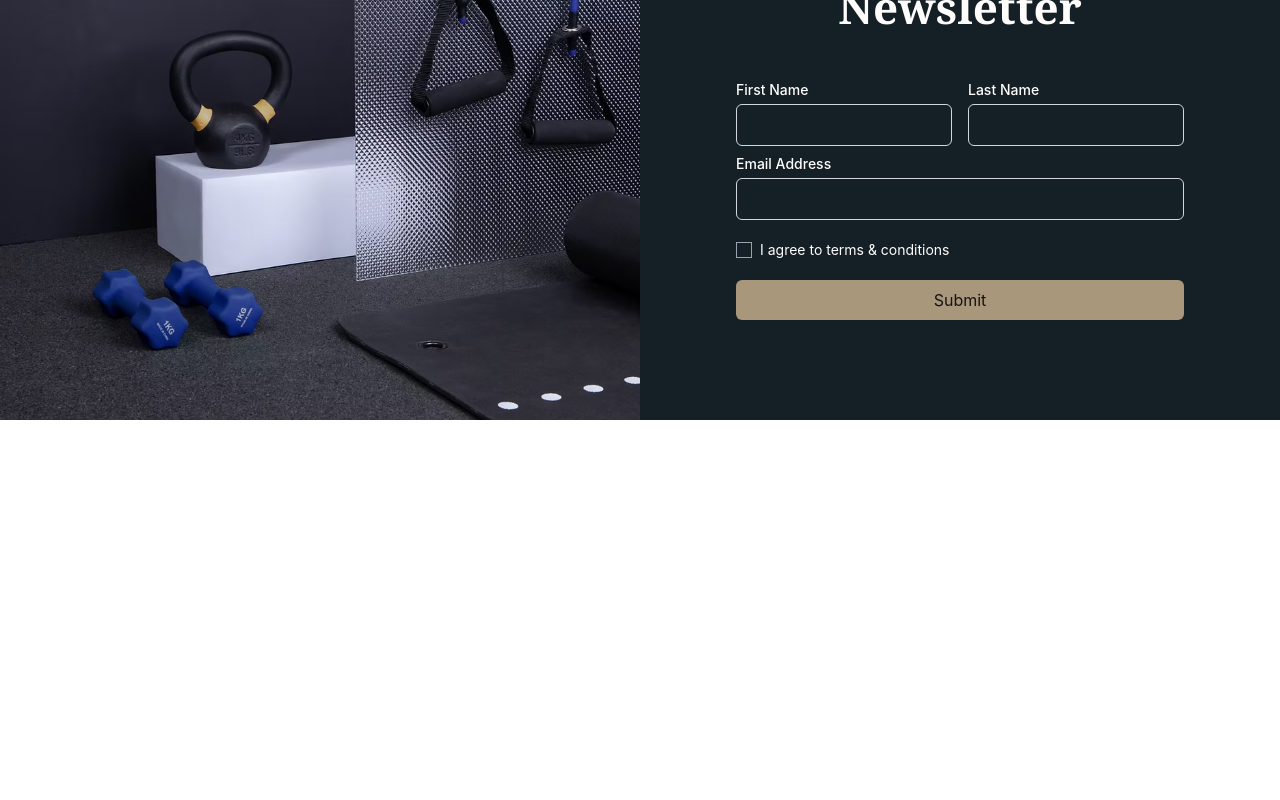
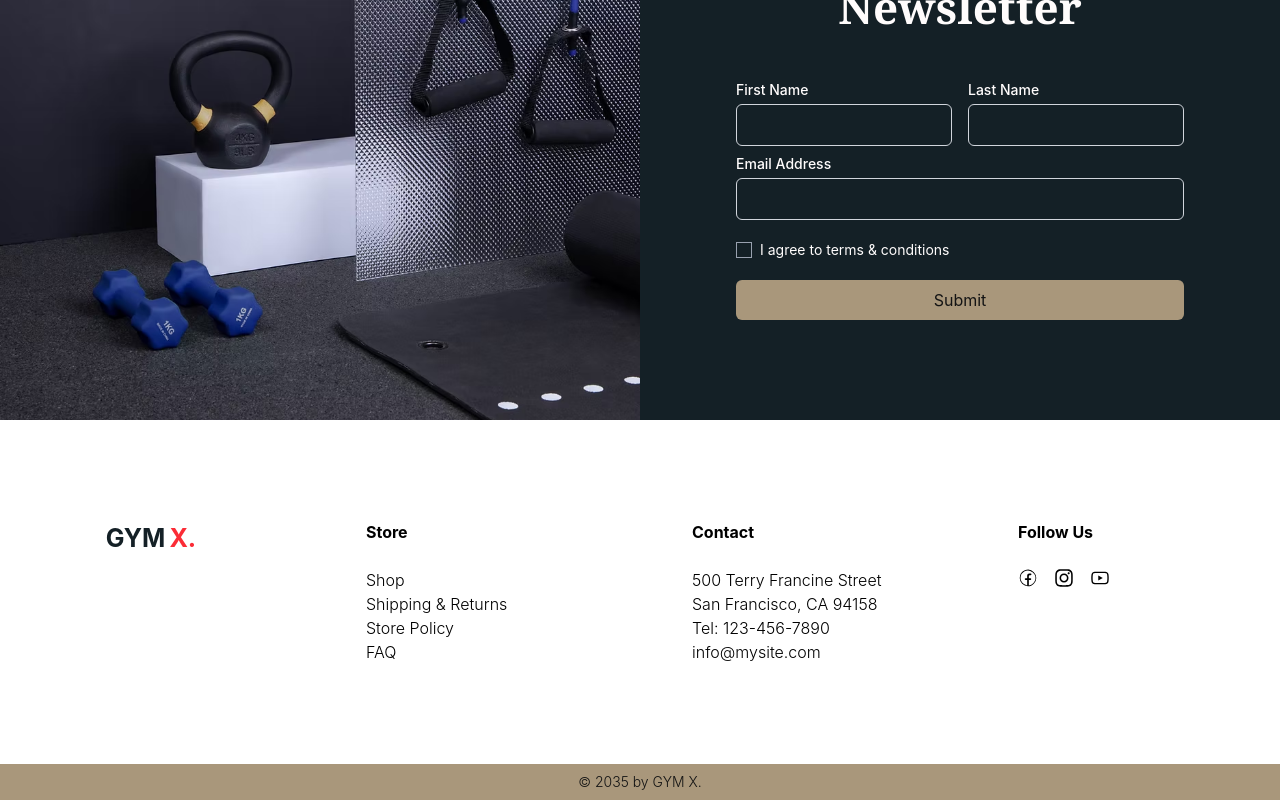
Before and after one commit to hrithik-nonia/gym-accessories, a React (Vite) app: page / in a window 1280 px wide. Shown: the part 3769-4569 px from the top of the page. Before the commit the page ends 4189 px from the top, so only its background shows below. Built offline with nearby package versions, Linux system fonts and the light colour scheme.

Commit message:
footer added

```diff
--- /dev/null
+++ b/src/component/footer.jsx
@@ -0,0 +1,66 @@
+import { CiFacebook } from "react-icons/ci";
+import { FaInstagram } from "react-icons/fa";
+import { AiOutlineYoutube } from "react-icons/ai";
+
+const Footer = () => {
+  return (
+    <>
+      <div className=" py-15 md:py-25  grid grid-cols-1 grid grid-cols-1 sm:grid-cols-2 md:grid-cols-4 gap-6 ">
+        <p>
+          <a
+            href="#"
+            className="text-[#142026] text-[25px] font-bold flex justify-center"
+          >
+            GYM
+            <span className="text-red-500 ml-1">X.</span>
+          </a>
+        </p>
+        <div className=" px-10 ">
+          <h2 className="mb-6 font-bold text-center md:text-left">Store</h2>
+          <p className="font-light text-center md:text-left">
+            <a href="#">Shop</a> <br />
+            <a href="#">Shipping & Returns</a>
+            <br />
+            <a href="#">Store Policy</a>
+            <br />
+            <a href="#">FAQ</a>
+          </p>
+        </div>
+
+        <div className=" px-10 ">
+          <h2 className="mb-6 font-bold text-center md:text-left">Contact</h2>
+          <p className="font-light text-center md:text-left">
+            <a href="#">500 Terry Francine Street</a> <br />
+            <a href="#">San Francisco, CA 94158</a>
+            <br />
+            <a href="#">Tel: 123-456-7890</a>
+            <br />
+            <a href="#">info@mysite.com</a>
+          </p>
+        </div>
+
+        <div className=" px-10 ">
+          <h2 className="mb-6 font-bold text-center md:text-left">Follow Us</h2>
+          <p className="flex gap-4 justify-center md:justify-start">
+            <a href="#">
+              <CiFacebook size={"20px"} />
+            </a>
+            <a href="#">
+              <FaInstagram size={"20px"} />
+            </a>
+
+            <a href="#">
+              <AiOutlineYoutube size={"20px"} />
+            </a>
+          </p>
+        </div>
+      </div>
+      <div className="bg-[#a9977b] ">
+        <p className="text-[#141414] text-sm text-center py-2 font-light">
+          © 2035 by GYM X.
+        </p>
+      </div>
+    </>
+  );
+};
+export default Footer;
--- a/src/component/main-section.jsx
+++ b/src/component/main-section.jsx
@@ -6,6 +6,7 @@ import ProductSectionTwo from "./product-section-2";
 import ProductSectionThree from "./product-section-3";
 import EndSection from "./end-section";
 import FormSection from "./form-section";
+import Footer from "./footer";
 
 const MainSection = () => {
   return (
@@ -30,6 +31,8 @@ const MainSection = () => {
       <EndSection></EndSection>
       {/* -----------form section------------- */}
       <FormSection></FormSection>
+      {/* -----------footer section---------- */}
+      <Footer></Footer>
     </>
   );
 };
```
